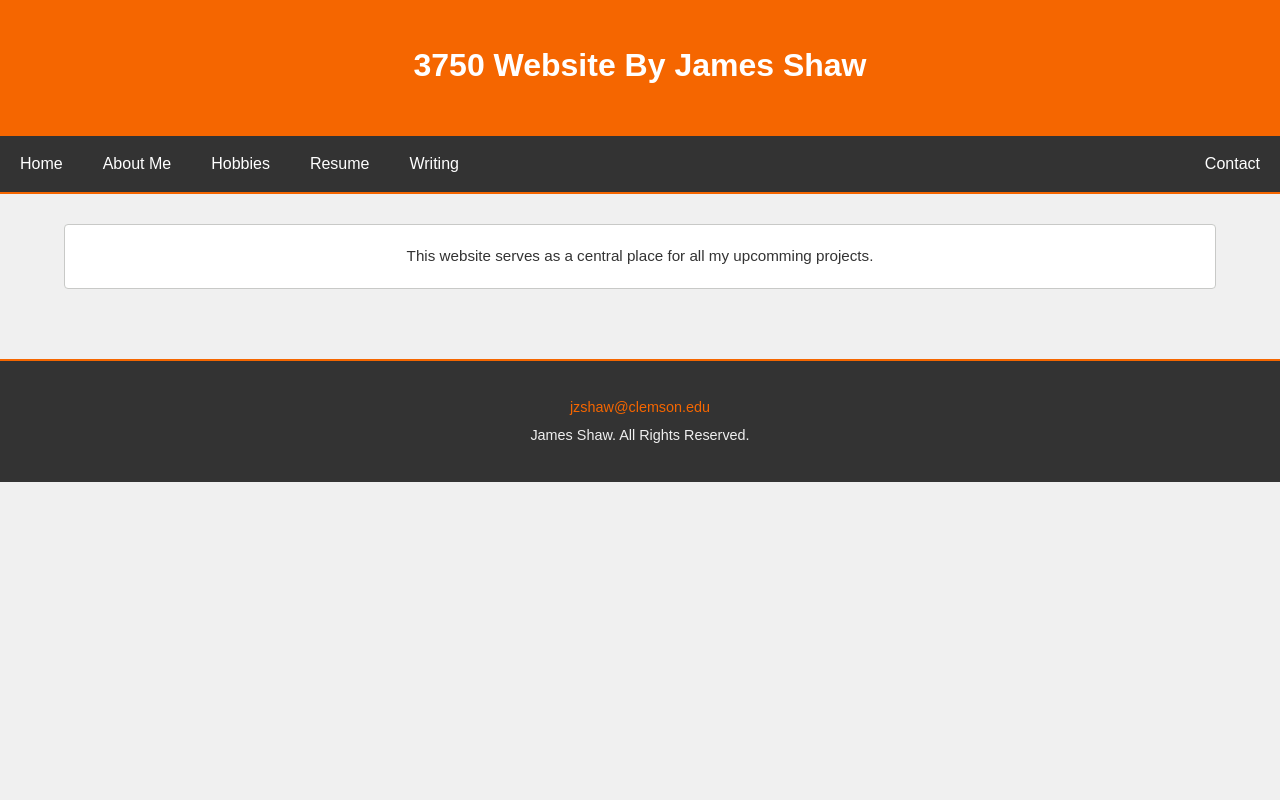
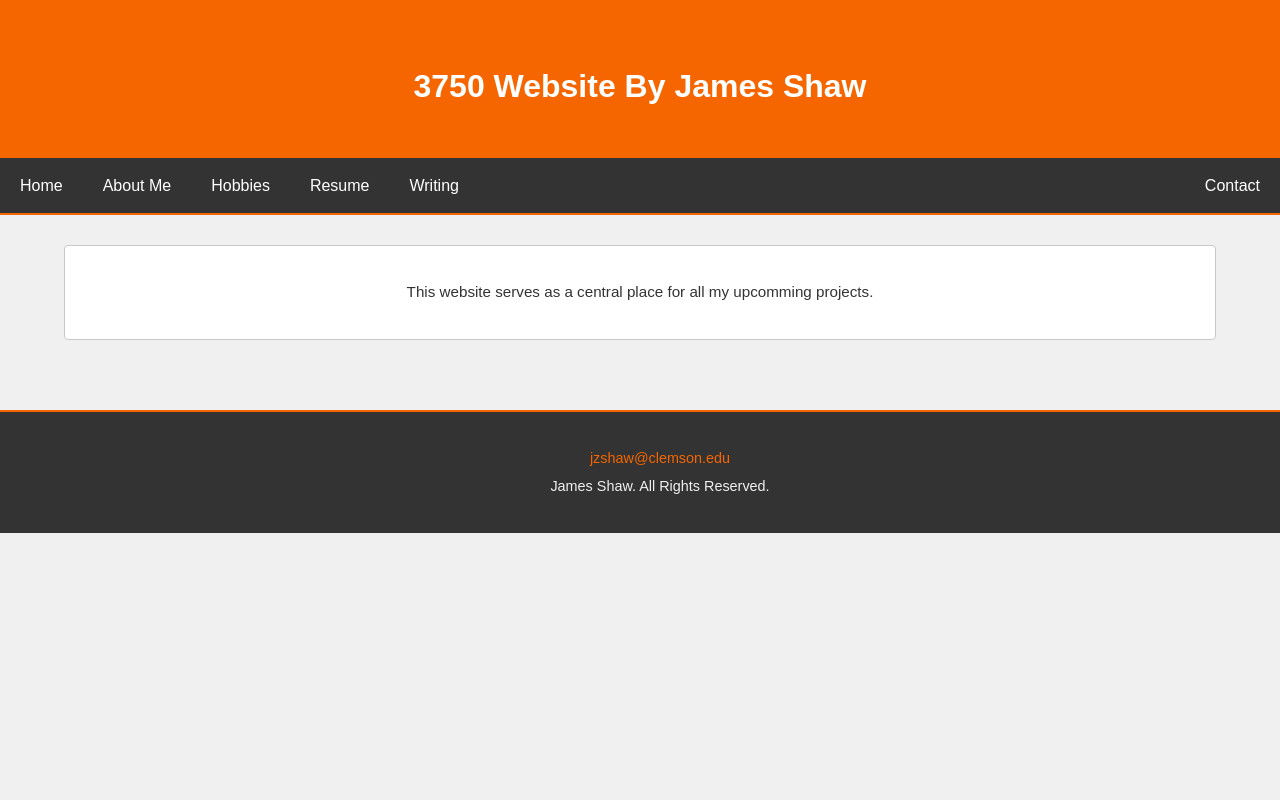
Before and after one commit to Zbuddy13/3750Website, a PHP site: page /about.html in a window 1280 px wide. Run offline with PHP 8.4, Linux system fonts and the light colour scheme.

Commit message:
Update style.css

```diff
--- a/Demo HTML & CSS/style.css
+++ b/Demo HTML & CSS/style.css
@@ -1,5 +1,5 @@
 /* Global styles for the page */
-body, h1, h2, h3, p, div, section, header, footer, nav, main, img {
+body {
     font-family: Arial, Helvetica, sans-serif;
     margin: 0;
     padding: 0;
```
